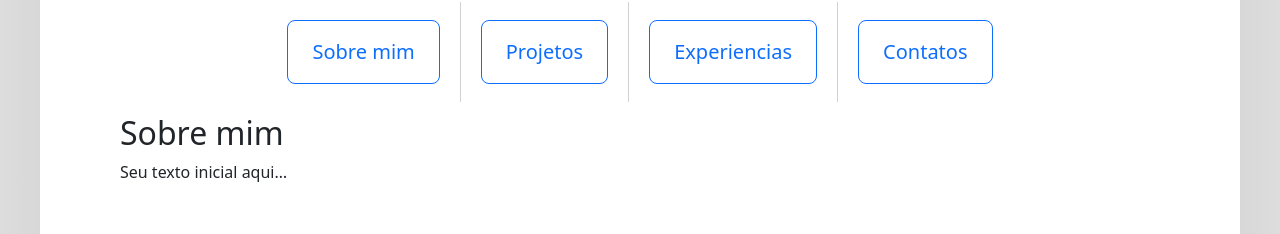
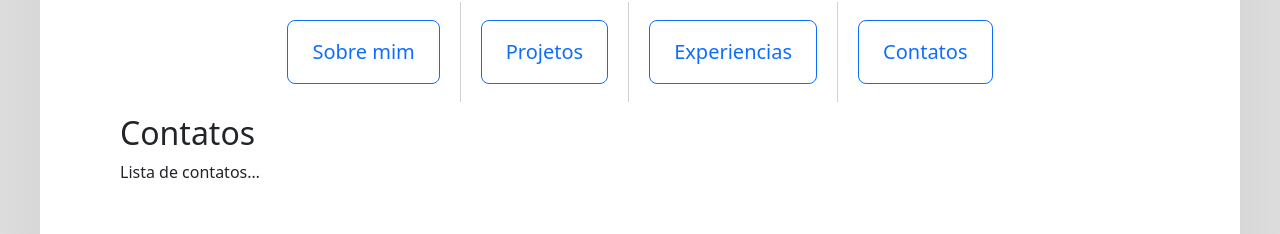
Before and after one commit to Interrogation6/portfolio, a React (Vite) app: page /contatos in a window 1280 px wide. Before the commit this address led to /. Shown: the part 330-564 px from the top of the page. Built offline with nearby package versions, Linux system fonts and the light colour scheme.

Commit message:
primeira versao (RouteFadeSlide deu certo)

```diff
--- a/src/App.tsx
+++ b/src/App.tsx
@@ -1,26 +1,59 @@
-import TitleBar from "./TitleBar"
+import TitleBar from "./components/TitleBar"
 import Content from "./Content"
-import { Routes, Route, Navigate } from "react-router-dom";
+import { Routes, Route, Navigate, useLocation } from "react-router-dom";
+import { AnimatePresence } from "framer-motion";
 
-import Sobre from "./Sobre";
-import Projetos from "./Projetos";
+import Sobre from "./pages/Sobre";
+import Projetos from "./pages/Projetos";
+import Experiencias from "./pages/Experiencias";
+import Contatos from "./pages/Contatos";
+import RouteFadeSlide from "./components/RouteFadeSlide";
 
 
 function App() {
+  const location = useLocation();
   return (
   <div className="App">
     <TitleBar />
-
-    <Routes>
-        {/* Content is the layout; children render inside it */}
+    <AnimatePresence mode="wait">
+      <Routes location={location} key={location.pathname}>
         <Route element={<Content />}>
-          <Route index element={<Sobre />} />                 {/* "/" (home) */}
-          <Route path="projetos" element={<Projetos />} />
-          {/* <Route path="experiencias" element={<Experiencias />} /> */}
-          {/* <Route path="contatos" element={<Contatos />} /> */}
-          <Route path="*" element={<Navigate to="/" replace />} />
+          <Route
+              index
+              element={
+                <RouteFadeSlide>
+                  <Sobre />
+                </RouteFadeSlide>
+              }
+            />
+            <Route
+              path="projetos"
+              element={
+                <RouteFadeSlide>
+                  <Projetos />
+                </RouteFadeSlide>
+              }
+            />
+            <Route
+              path="experiencias"
+              element={
+                <RouteFadeSlide>
+                  <Experiencias />
+                </RouteFadeSlide>
+              }
+            />
+            <Route
+              path="contatos"
+              element={
+                <RouteFadeSlide>
+                  <Contatos />
+                </RouteFadeSlide>
+              }
+            />
+            <Route path="*" element={<Navigate to="/" replace />} />
         </Route>
-    </Routes>
+      </Routes>
+    </AnimatePresence>
   </div>
 );
 }
--- a/src/Content.tsx
+++ b/src/Content.tsx
@@ -1,38 +1,14 @@
 import ButtonBar from "./ButtonBar";
 import "./Content.css";
-import { Outlet, useLocation } from "react-router-dom";
-import { AnimatePresence, motion } from "framer-motion";
+import { Outlet } from "react-router-dom";
 
-const variants = {
-  initial: { opacity: 0, x: -24 },             // new page starts slightly left
-  animate: {
-    opacity: 1, x: 0,
-    transition: { duration: 0.35, ease: [0.22, 1, 0.36, 1] }
-  },
-  exit: {
-    opacity: 0, x: 24,                         // old page slides right as it fades
-    transition: { duration: 0.25, ease: [0.4, 0, 1, 1] }
-  }
-};
 
 export default function Content() {
-  const location = useLocation();
   return (
     <div className="page-wrap">
       <main className="content">
         <ButtonBar />
-        <AnimatePresence mode="wait">
-          <motion.div
-            key={location.pathname}           // re-animate on each route
-            variants={variants}
-            initial="initial"
-            animate="animate"
-            exit="exit"
-            style={{ width: "100%" }}
-            >
-            <Outlet />
-          </motion.div>
-        </AnimatePresence>
+        <Outlet />
       </main>
     </div>
   );
--- /dev/null
+++ b/src/components/RouteFadeSlide.tsx
@@ -0,0 +1,15 @@
+import { motion } from "framer-motion";
+import type { PropsWithChildren } from "react";
+
+export default function RouteFadeSlide({ children }: PropsWithChildren) {
+  return (
+    <motion.div
+      initial={{ opacity: 0, x: -24 }}
+      animate={{ opacity: 1, x: 0, transition: { duration: 1, ease: [0.22, 1, 0.36, 1] } }}
+      exit={{ opacity: 0, x: 200, transition: { duration: 0.3, ease: [0.4, 0, 1, 1] } }}
+      style={{ width: "100%" }}
+    >
+      {children}
+    </motion.div>
+  );
+}
--- /dev/null
+++ b/src/pages/Contatos.tsx
@@ -0,0 +1,8 @@
+export default function Contatos() {
+  return (
+    <section>
+      <h2>Contatos</h2>
+      <p>Lista de contatos…</p>
+    </section>
+  );
+}
--- /dev/null
+++ b/src/pages/Experiencias.tsx
@@ -0,0 +1,8 @@
+export default function Experiencias() {
+  return (
+    <section>
+      <h2>Experiencias</h2>
+      <p>Experiencias de trabalho ou estudo?</p>
+    </section>
+  );
+}
--- a/src/Sobre.tsx
+++ b/src/pages/Sobre.tsx
@@ -2,7 +2,8 @@ export default function Sobre() {
   return (
     <section>
       <h2>Sobre mim</h2>
-      <p>Seu texto inicial aqui…</p>
+      <p>Sou estudante de Engenharia de Software</p>
+      <p>(Placeholder) (oq eu ponho aqui?)</p>
     </section>
   );
 }
```
Also changed, not shown: src/components/TitleBar.css (renamed from src/TitleBar.css), src/components/TitleBar.tsx (renamed from src/TitleBar.tsx), src/pages/Projetos.tsx (renamed from src/Projetos.tsx).
